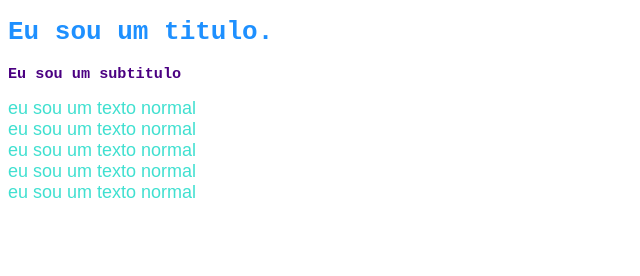
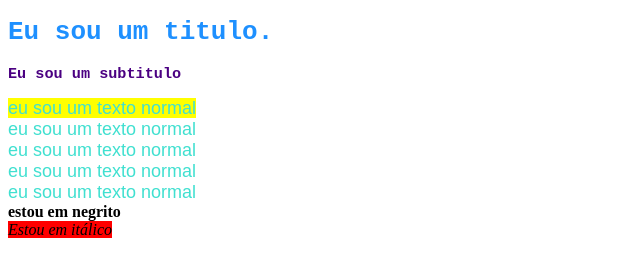
Before and after one commit to guidspimenta/Projeto-Guilherme-Pimenta, a plain HTML site: page index.html in a window 1280 px wide. Shown: the whole page, without its empty margins (0-640 px from the left). Drawn offline with Linux system fonts and the light colour scheme.

Commit message:
css externo

```diff
--- /dev/null
+++ b/Style.css
@@ -0,0 +1,18 @@
+h1 {
+    color: dodgerblue; font-family: monospace;
+ }
+ h3 {
+    color: indigo; font-family: monospace;
+ }
+ span {
+    color: turquoise; font-family: Arial; font-size: 18px;
+ }
+
+ .destaque {
+     background-color: yellow;
+
+
+ }
+#destaque_especial {
+    background-color: red;
+}
--- a/index.html
+++ b/index.html
@@ -5,26 +5,19 @@
     <meta http-equiv="X-UA-Compatible" content="IE=edge">
     <meta name="viewport" content="width=device-width, initial-scale=1.0">
     <title>Projeto IOT Revolucionário</title>
-    <style>
-     h1 {
-        color: dodgerblue; font-family: monospace;
-     }
-     h3 {
-        color: indigo; font-family: monospace;
-     }
-     span {
-        color: turquoise; font-family: Arial; font-size: 18px;
-     }
-    </style>
+  <link rel="stylesheet" href="Style.css">
 </head>
 <body>
     <h1  >Eu sou um titulo.</h1>
     <h3 >Eu sou um subtitulo</h3>
+    <span class="destaque"> eu sou um texto normal</span> <br>
     <span > eu sou um texto normal</span> <br>
     <span > eu sou um texto normal</span> <br>
     <span > eu sou um texto normal</span> <br>
     <span > eu sou um texto normal</span> <br>
-    <span > eu sou um texto normal</span> <br>
+        <b >estou em negrito</b> <br>
+        <i class="destaque" id="destaque_especial">Estou em itálico</i>
+</body>
 
 </body>
 </html>
```
